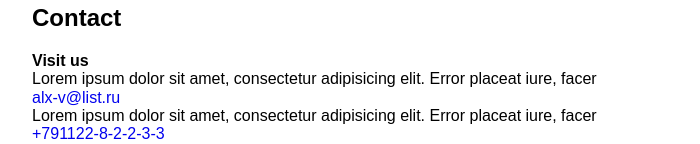
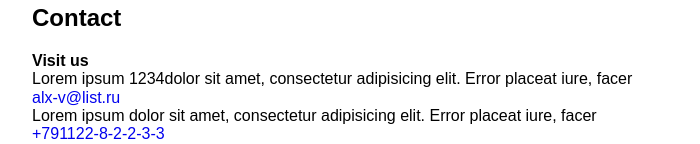
Before and after one commit to Alexvasiljrev/front_old, a plain HTML site: page index.html in a window 1280 px wide. Shown: the part 1100-1244 px from the top of the page, without its empty margins (23-723 px from the left). Drawn offline with Linux system fonts and the light colour scheme.

Commit message:
test commit

```diff
--- a/index.html
+++ b/index.html
@@ -164,7 +164,7 @@
     <li class="section-contacets-item">
     <span class="section-contact-icon"></span>
     <strong>Visit us</strong>
-    <div class="section-contacts-info">Lorem ipsum dolor sit amet, consectetur adipisicing elit. Error placeat iure, facer</div>
+    <div class="section-contacts-info">Lorem ipsum 1234dolor sit amet, consectetur adipisicing elit. Error placeat iure, facer</div>
     </li>
     <li class="section-contacets-item">
         <span class="section-contact-icon"></span>
```
